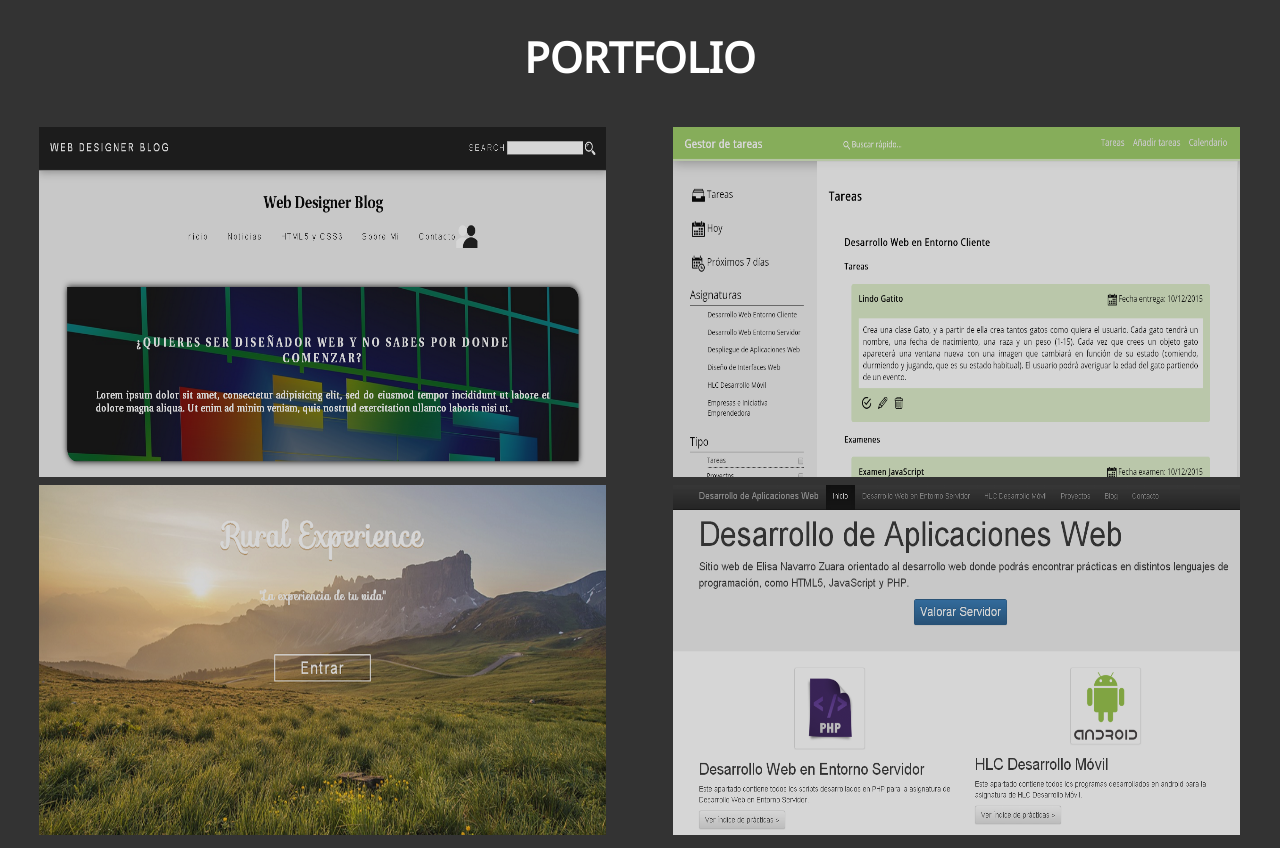
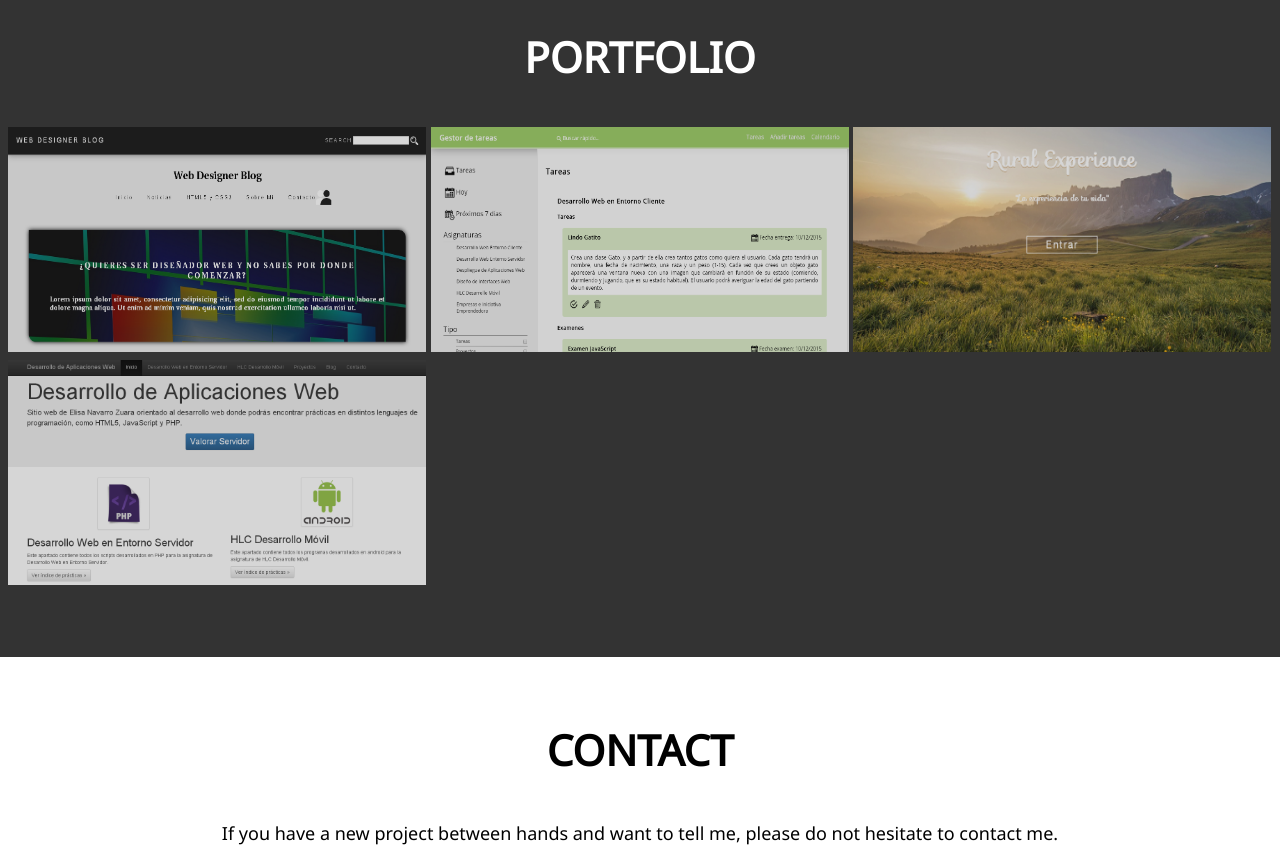
Before and after one commit to navarrozuara/Portfolio, a plain HTML site: page index.html in a window 1280 px wide. Shown: the part 1200-2048 px from the top of the page. Drawn offline with Linux system fonts and the light colour scheme.

Commit message:
Modificado el css

```diff
--- a/css/estilos.css
+++ b/css/estilos.css
@@ -321,19 +321,24 @@ footer {
 	}
 
 	.contenido h3 {
-		font-size: 32px;
-		padding-top: 3em;
+		font-size: 30px;
+		padding-top: 1em;
 	}
 
 	.contenido p {
 		font-size: 18px;
 	}
 
+	#work article {
+		display: inline-block;
+		max-width: 49.7%;
+	}
+
 	.work1, .work2, .work3, .work4 {
-		background-size: 100% 350px;
-		height: 350px;
+		background-size: 100% 225px;
+		height: 225px;
 		margin: 0 auto;
-		width: 90%;
+		width: 100%;
 	}
 
 	#contact button {
@@ -365,8 +370,7 @@ footer {
 	}
 
 	#work article {
-		display: inline-block;
-		width: 49.8%;
+		width: 33.1%;
 	}
 
 	#contact input[type=text] {
```
